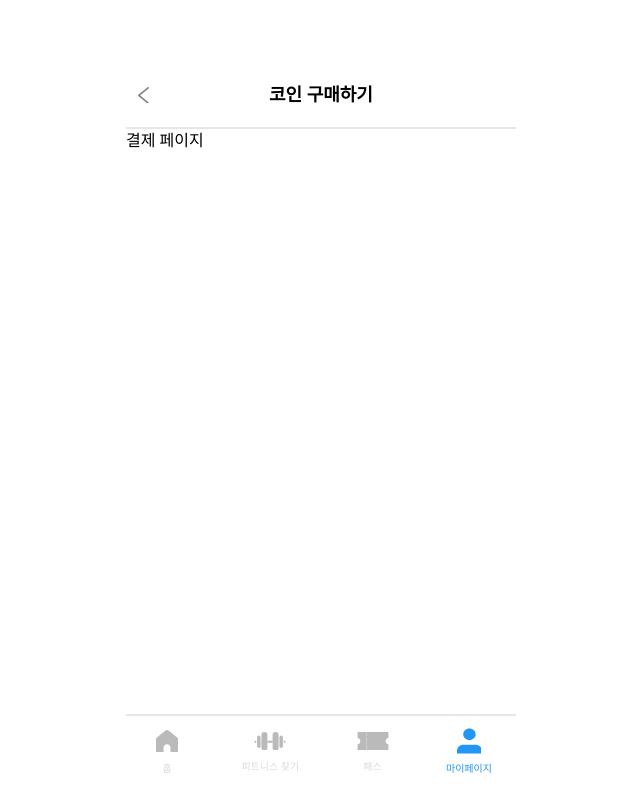
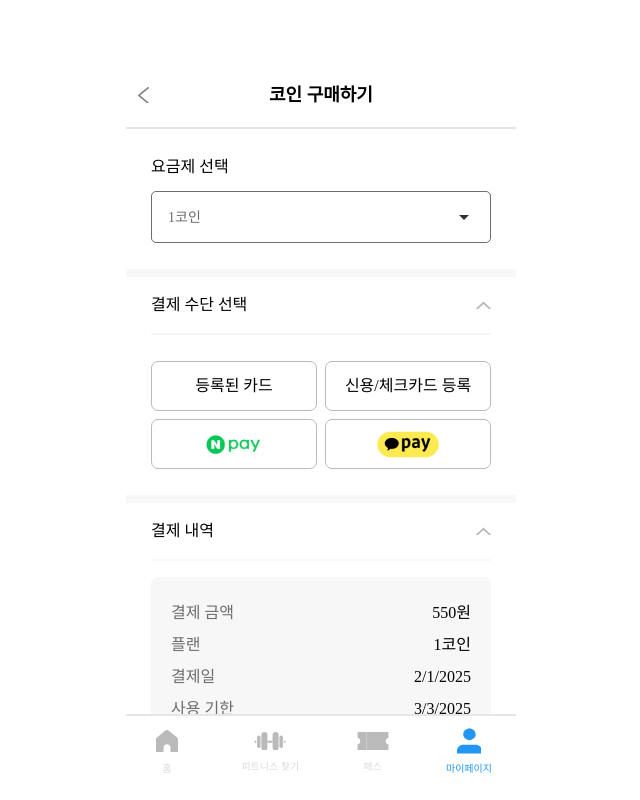
Before and after one commit to Whatdoyumin/fitpass-web, a React (Vite) app: page /buy-coins/payment in a window 1280 px wide. Shown: the whole page, without its empty margins (319-959 px from the left). Built offline with nearby package versions, Linux system fonts and the light colour scheme; a web font is replaced by a local one.

Commit message:
feat: 결제 페이지 구현 (코인 구매)

```diff
--- a/src/pages/Payment.tsx
+++ b/src/pages/Payment.tsx
@@ -1,5 +1,52 @@
-function Payment() {
-  return <div>결제 페이지</div>;
+import { useState } from "react";
+import BigDropdown from "../components/payment/BigDropdown";
+import PaymentDetails from "../components/payment/PaymentDetails";
+import SelectPayOption from "../components/payment/SelectPayOption";
+import { COIN_PRICE } from "../constants/price-menu";
+import { TPayOption } from "../type/payment";
+import PaymentInfo from "../components/payment/PaymentInfo";
+
+interface IPaymentProps {
+  type: "subscribe" | "buy-coins";
+}
+
+function Payment({ type }: IPaymentProps) {
+  const [selectedCoin, setSelectedCoin] = useState(COIN_PRICE[0]);
+  const [selectedPayOption, setSelectedPayOption] = useState<string | null>(null);
+
+  const handleCoinChange = (coinId: number) => {
+    const coin = COIN_PRICE.find((item) => item.id === coinId);
+    if (coin) setSelectedCoin(coin);
+  };
+
+  const handlePayOptionChange = (option: TPayOption | null) => {
+    setSelectedPayOption(option);
+  };
+
+  const coinOptions =
+    type === "buy-coins" ? COIN_PRICE.map((item) => `${item.coinAmount}코인`) : [];
+
+  return (
+    <div className="w-full h-full bg-white-200 overflow-y-auto">
+      <div className="w-full bg-white-100 flex flex-col px-[25px] py-[26px] gap-3">
+        <p className="text-16px">요금제 선택</p>
+        <BigDropdown
+          options={coinOptions}
+          onOptionSelect={(option) => {
+            const selectedId = COIN_PRICE.find((item) => `${item.coinAmount}코인` === option)?.id;
+            if (selectedId) handleCoinChange(selectedId);
+          }}
+        />
+      </div>
+      <SelectPayOption
+        selectedOption={selectedPayOption}
+        setSelectedOption={setSelectedPayOption}
+        onPayOptionSelect={handlePayOptionChange}
+      />
+      <PaymentDetails coinInfo={selectedCoin} paymentMethod={selectedPayOption} />
+      <PaymentInfo />
+    </div>
+  );
 }
 
 export default Payment;
```
